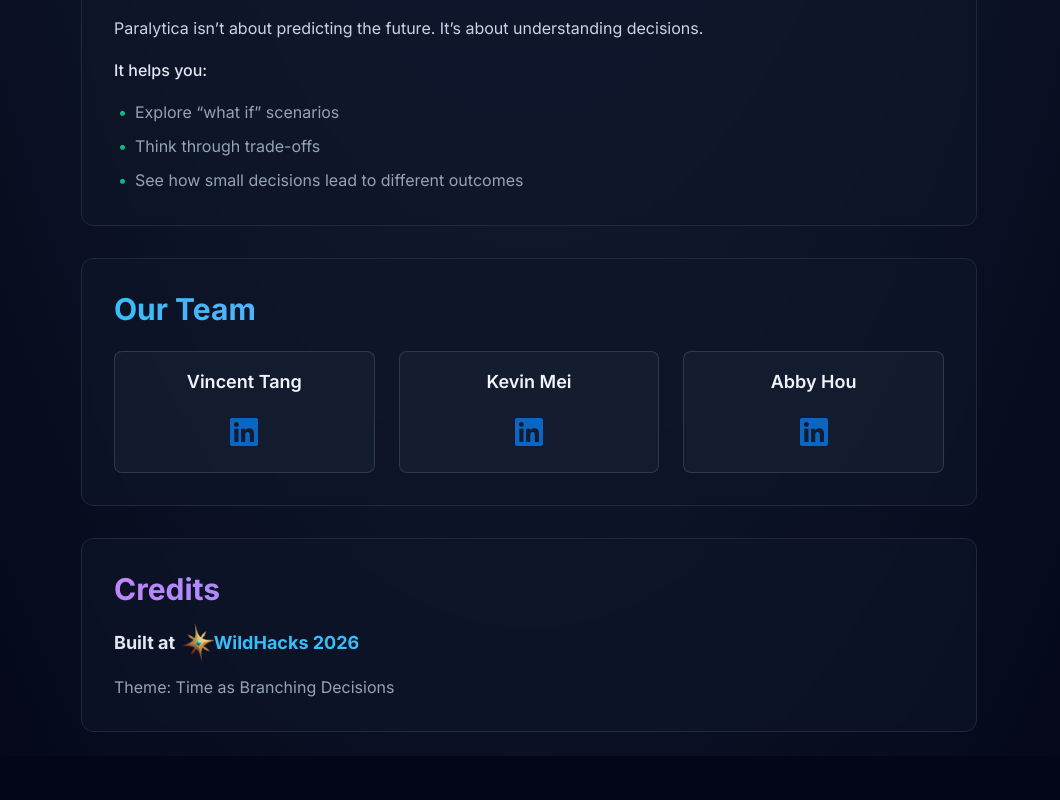
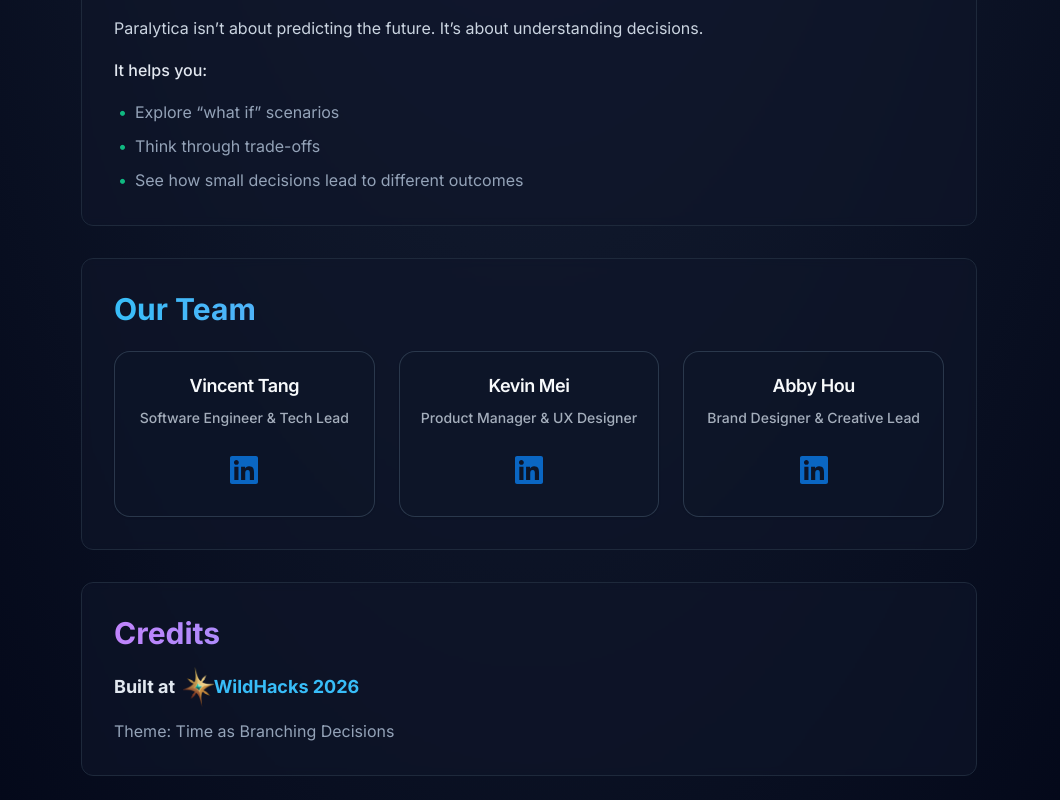
Before and after one commit to VinnyT456/Paralytica, a React (Vite) app: page /about in a window 1280 px wide. Shown: the part 1060-1860 px from the top of the page, without its empty margins (111-1171 px from the left). Before the commit the page ends 1816 px from the top, so only its background shows below. Built offline with nearby package versions, Linux system fonts and the light colour scheme.

Commit message:
added the roles to the about page

```diff
--- a/src/pages/About.jsx
+++ b/src/pages/About.jsx
@@ -4,14 +4,17 @@ import WildHacksLogo from '../assets/wildhacks_logo.png';
 const TEAM = [
   {
     name: 'Vincent Tang',
+    role: 'Software Engineer & Tech Lead',
     linkedin: 'https://www.linkedin.com/in/vincent-tang-40368b356/',
   },
   {
     name: 'Kevin Mei',
+    role: 'Product Manager & UX Designer',
     linkedin: 'https://www.linkedin.com/in/kmeixyz/',
   },
   {
     name: 'Abby Hou',
+    role: 'Brand Designer & Creative Lead',
     linkedin: 'https://www.linkedin.com/in/abigail-hou/',
   },
 ];
@@ -185,34 +188,53 @@ function About({ bgTheme }) {
             Our Team
           </h2>
           <ul className="grid grid-cols-1 sm:grid-cols-3 gap-6 list-none p-0 m-0">
-            {TEAM.map(({ name, linkedin }) => (
+            {TEAM.map(({ name, role, linkedin }) => (
               <li
                 key={name}
-                className={`flex flex-col items-center text-center gap-3 rounded-lg p-4 border ${
+                className={`group relative flex flex-col items-center text-center gap-4 rounded-2xl p-5 border transition-all duration-300 hover:-translate-y-0.5 ${
                   isLight
-                    ? 'border-slate-200 bg-slate-50/80'
-                    : 'border-slate-700/80 bg-slate-800/40'
-                }`}
+                    ? 'border-slate-200/80 bg-white/70 hover:bg-white/85 hover:border-sky-300 shadow-sm hover:shadow-md'
+                    : 'border-slate-700/80 bg-slate-900/35 hover:bg-slate-900/55 hover:border-sky-500/40 shadow-sm shadow-black/10 hover:shadow-lg hover:shadow-black/20'
+                } focus-within:ring-2 focus-within:ring-sky-400/70`}
               >
-                <span
-                  className={`text-lg font-semibold ${
-                    isLight ? 'text-slate-800' : 'text-slate-100'
+                {/* Decorative gradient glow */}
+                <div
+                  aria-hidden
+                  className={`pointer-events-none absolute inset-0 rounded-2xl opacity-0 blur-xl transition-opacity duration-300 group-hover:opacity-100 ${
+                    isLight
+                      ? 'bg-gradient-to-br from-sky-200/70 via-purple-200/40 to-emerald-200/50'
+                      : 'bg-gradient-to-br from-sky-500/20 via-purple-500/10 to-emerald-500/15'
                   }`}
-                >
-                  {name}
-                </span>
+                />
+
+                <div className="relative flex flex-col items-center gap-2">
+                  <span
+                    className={`text-lg font-semibold tracking-tight ${
+                      isLight ? 'text-slate-900' : 'text-slate-50'
+                    }`}
+                  >
+                    {name}
+                  </span>
+                  <span
+                    className={`text-sm font-medium ${
+                      isLight ? 'text-slate-600' : 'text-slate-300/80'
+                    }`}
+                  >
+                    {role}
+                  </span>
+                </div>
                 <a
                   href={linkedin}
                   target="_blank"
                   rel="noopener noreferrer"
-                  className={`inline-flex items-center justify-center rounded-lg p-2 transition-colors focus:outline-none focus-visible:ring-2 focus-visible:ring-sky-400 focus-visible:ring-offset-2 ${
+                  className={`relative inline-flex items-center justify-center rounded-xl p-2.5 transition-colors focus:outline-none focus-visible:ring-2 focus-visible:ring-sky-400 focus-visible:ring-offset-2 ${
                     isLight
-                      ? 'text-[#0A66C2] hover:bg-sky-100'
-                      : 'text-[#0A66C2] hover:bg-slate-700/80'
+                      ? 'text-[#0A66C2] hover:bg-sky-100/80'
+                      : 'text-[#0A66C2] hover:bg-slate-700/70'
                   } ${isLight ? 'focus-visible:ring-offset-white' : 'focus-visible:ring-offset-slate-900'}`}
                   aria-label={`${name} on LinkedIn`}
                 >
-                  <LinkedInMark className="h-8 w-8" />
+                  <LinkedInMark className="h-8 w-8 transition-transform duration-300 group-hover:scale-110" />
                 </a>
               </li>
             ))}
```
